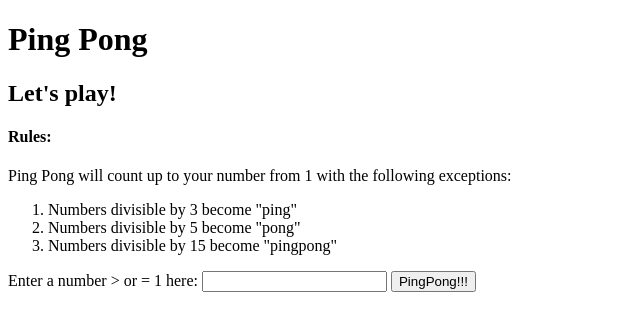
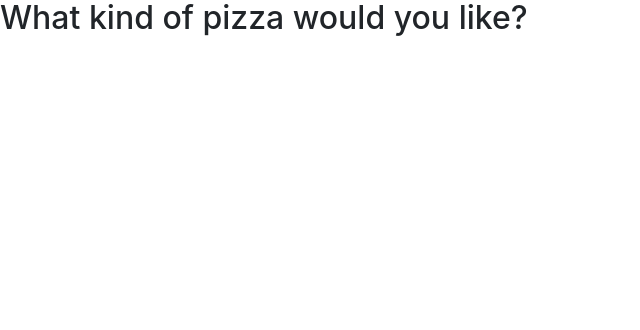
Before and after one commit to Abuyousef77/pizzaparlour, a plain HTML site: page index2.html in a window 1280 px wide. Shown: the whole page, without its empty margins (0-640 px from the left). Drawn offline with Linux system fonts and the light colour scheme.

Commit message:
first commit

```diff
--- a/index2.html
+++ b/index2.html
@@ -1,30 +1,16 @@
 <!DOCTYPE html>
+  <script src="scripts/jquery-3.2.1.js"></script>
+  <script type="text/javascript" src="scripts/script2.js"></script>
+  <link rel="stylesheet" href="css/styles.css">
+  <link rel="stylesheet" href="css/bootstrap.theme.min.css">
 
-<html><head><meta http-equiv="Content-Type" content="text/html; charset=windows-1252">
-<script type="text/javascript" src="scripts/script2.js"></script>
-<script src="scripts/jquery-3.2.1.js"></script>
-<title>Ping Pong</title>
-</head>
+<title>pizza parlour</title>
+<head>
 <body>
-<h1>Ping Pong</h1>
-<h2>Let's play!</h2>
-<h4>Rules:</h4>
-<p>
-    Ping Pong will count up to your number from 1 with the following exceptions:
-</p>
-<ol>
-    <li>Numbers divisible by 3 become "ping"</li>
-    <li>Numbers divisible by 5 become "pong"</li>
-    <li>Numbers divisible by 15 become "pingpong"</li>
-</ol>
-<form id="myform">
-    <label for="input">Enter a number &gt; or =  1 here:</label>
-    <input id="number" type="number">
-    <button type="button" onclick="pingpongfn()">PingPong!!!</button>
-</form>
-<div id="result">
-<ul id="ping-pong"></ul>
-</div>
+<h2>What kind of pizza would you like?</h2>
 
 
-</body></html>
+
+
+</body>
+</html>
--- a/scripts/script2.js
+++ b/scripts/script2.js
@@ -1,34 +1,23 @@
+// user
+$(function() {
+  $("form").submit(function() {
+      event.preventDefault()
+      var num=$(this.answer).val();
+      var currentnumber=1
+      while(currentnumber<=num){
+      var newentry= $("<li>"+currentnumber+"</li>")
+      currentnumber++
 
-	function pingpongfn(){
-		var num= document.forms["myform"]["number"].value;
-		var array=[];
-		if (num == "") {
-			alert("Please enter a number ");
-			return false;
-		}
-		if (num == 0) {
-			alert("Enter a number > or =  1");
-			return false;
-		}
-		for(var i=1; i<= num; i++){
-			if (i % 3 === 0 && i % 5 === 0) {
-				array.push("pingpong");
-			}
-			else if (i % 5 === 0) {
-				array.push("pong");
-			}
-			else if (i % 3 === 0) {
-				array.push("ping");
-			}
-			else {
-				array.push(i);
-			}
-		}
-		len= array.length;
-		text = "<ul>";
-		for (i = 0; i < len; i++) {
-			text += "<li>" + array[i] + "</li>";
-		}
-		text += "</ul>";
-		document.getElementById("result").innerHTML = text;
-	};
+
+    if(currentnumber%2==0) {
+      var evenslist= $("#even")
+      newentry.appendTo(evenslist);
+    // alert('This is an even number');
+    }else{
+      var oddslist= $("#odds")
+      newentry.appendTo(oddslist);
+    // alert("This is an odd number");
+    }
+    }
+  });
+});
```
Also changed, not shown: css/bootstrap.theme.min.css (renamed from css/bootstrap.min.css), readME.md.txt.
